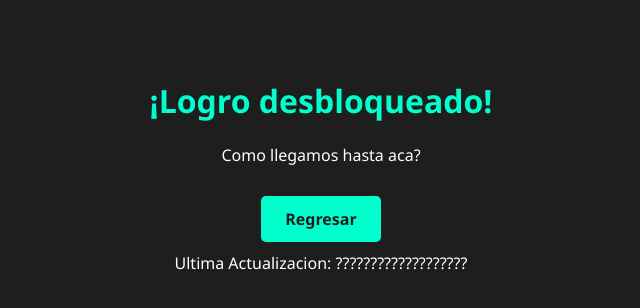
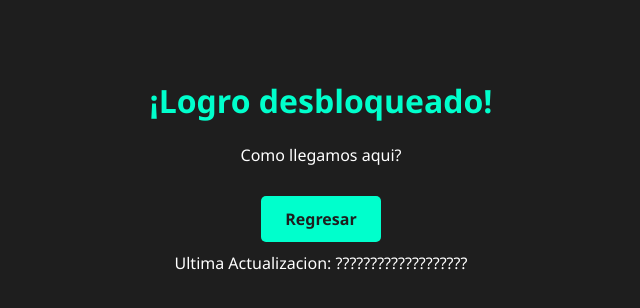
Before and after one commit to Dianelito/dianelito.github.io, a plain HTML site: page 404.html in a window 1280 px wide. Shown: the full height of the page, 319-959 px from the left. Drawn offline with Linux system fonts and the light colour scheme.

Commit message:
"Como llegamos hasta aca?" > "Como llegamos aqui?"

```diff
--- a/404.html
+++ b/404.html
@@ -43,7 +43,7 @@
 </head>
 <body>
   <h1>¡Logro desbloqueado!</h1>
-  <p>Como llegamos hasta aca?</p>
+  <p>Como llegamos aqui?</p>
 
   <div class="contenedor-botones">
     <a class="boton" href="index.html">Regresar</a>
```
